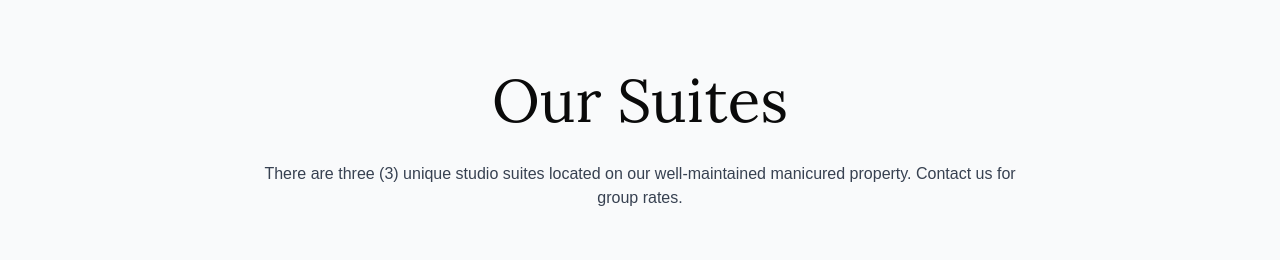
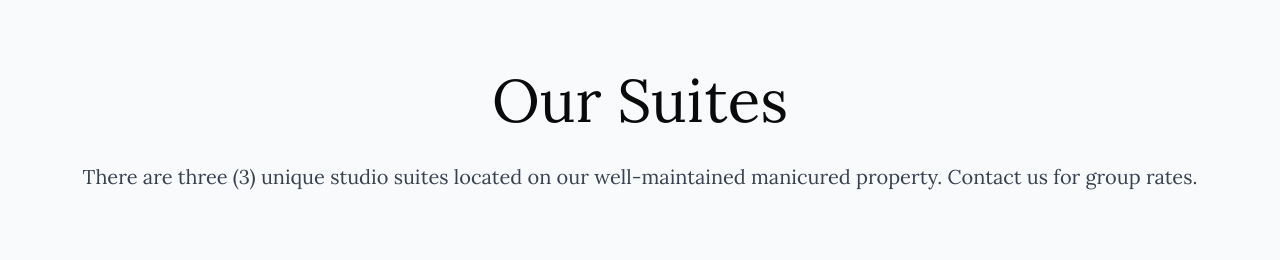
Before and after one commit to Yolxander/hotel-daleese, a Next.js app: page /suites in a window 1280 px wide. Shown: the part 230-490 px from the top of the page. Built offline with nearby package versions, Linux system fonts and the light colour scheme.

Commit message:
update suites

```diff
--- a/src/components/suites/our-suites.tsx
+++ b/src/components/suites/our-suites.tsx
@@ -1,20 +1,50 @@
 'use client'
 
 import { Lora } from 'next/font/google'
+import { motion, useScroll, useTransform } from 'framer-motion'
+import { useRef } from 'react'
 
 const lora = Lora({ subsets: ['latin'] })
 
 export function OurSuitesComponent() {
+  const sectionRef = useRef<HTMLElement>(null)
+  const { scrollYProgress } = useScroll({
+    target: sectionRef,
+    offset: ["start end", "end start"]
+  })
+
+  const opacity = useTransform(scrollYProgress, [0, 0.5], [0, 1])
+  const y = useTransform(scrollYProgress, [0, 0.5], [100, 0])
+
   return (
-    <section className="bg-gray-50 py-24 md:pt-[300px] pt-[200px]">
-      <div className="container mx-auto px-4">
-        <h2 className={`${lora.className} text-5xl md:text-6xl text-center mb-8`}>
-          Our Suites
-        </h2>
-        <p className="text-center text-gray-700 max-w-3xl mx-auto">
-          There are three (3) unique studio suites located on our well-maintained manicured property. Contact us for group rates.
-        </p>
-      </div>
-    </section>
+      <motion.section
+          ref={sectionRef}
+          className="bg-gray-50 py-24 md:pt-[300px] pt-[200px]"
+          initial={{ opacity: 0 }}
+          animate={{ opacity: 1 }}
+          transition={{ duration: 0.5 }}
+      >
+        <motion.div
+            className="container mx-auto px-4"
+            style={{ opacity, y }}
+        >
+          <motion.h2
+              className={`${lora.className} text-5xl md:text-6xl text-center mb-8`}
+              initial={{ opacity: 0, y: 20 }}
+              animate={{ opacity: 1, y: 0 }}
+              transition={{ delay: 0.2, duration: 0.8 }}
+          >
+            Our Suites
+          </motion.h2>
+          <motion.p
+              className={`${lora.className} text-[20px] text-center text-gray-700 mx-auto8`}
+              initial={{ opacity: 0, y: 20 }}
+              animate={{ opacity: 1, y: 0 }}
+              transition={{ delay: 0.4, duration: 0.8 }}
+          >
+            There are three (3) unique studio suites located on our well-maintained manicured property. Contact us for group rates.
+          </motion.p>
+        </motion.div>
+      </motion.section>
   )
 }
--- a/src/components/suites/suites-gallery.tsx
+++ b/src/components/suites/suites-gallery.tsx
@@ -1,6 +1,7 @@
 'use client'
 
 import Image from 'next/image'
+import { motion } from 'framer-motion'
 
 export function SuitesGalleryComponent() {
   const suites = [
@@ -12,9 +13,36 @@ export function SuitesGalleryComponent() {
   return (
       <section className="bg-white py-16">
         <div className="container mx-auto px-4">
-        <div className="grid grid-cols-1 md:grid-cols-3 gap-8">
+          <motion.div
+              className="grid grid-cols-1 md:grid-cols-3 gap-8"
+              initial="hidden"
+              animate="visible"
+              variants={{
+                hidden: { opacity: 0 },
+                visible: {
+                  opacity: 1,
+                  transition: {
+                    staggerChildren: 0.3
+                  }
+                }
+              }}
+          >
             {suites.map((suite) => (
-            <div key={suite.id} className="flex flex-col items-left ">
+                <motion.div
+                    key={suite.id}
+                    className="flex flex-col items-left"
+                    variants={{
+                      hidden: { opacity: 0, y: 20 },
+                      visible: {
+                        opacity: 1,
+                        y: 0,
+                        transition: {
+                          duration: 0.6,
+                          ease: "easeOut"
+                        }
+                      }
+                    }}
+                >
                   <Image
                       src={suite.image}
                       alt={suite.alt}
@@ -22,10 +50,24 @@ export function SuitesGalleryComponent() {
                       height={400}
                       className="w-full h-[50vh] object-cover pointer"
                   />
-              <p className="mt-4 text-black text-xl">Suite {suite.id}</p>
-            </div>
+                  <motion.p
+                      className="mt-4 text-black text-xl"
+                      variants={{
+                        hidden: { opacity: 0 },
+                        visible: {
+                          opacity: 1,
+                          transition: {
+                            delay: 0.2,
+                            duration: 0.4
+                          }
+                        }
+                      }}
+                  >
+                    Suite {suite.id}
+                  </motion.p>
+                </motion.div>
             ))}
-        </div>
+          </motion.div>
         </div>
       </section>
   )
```
Lines whose indentation alone changed are shown as unchanged.
